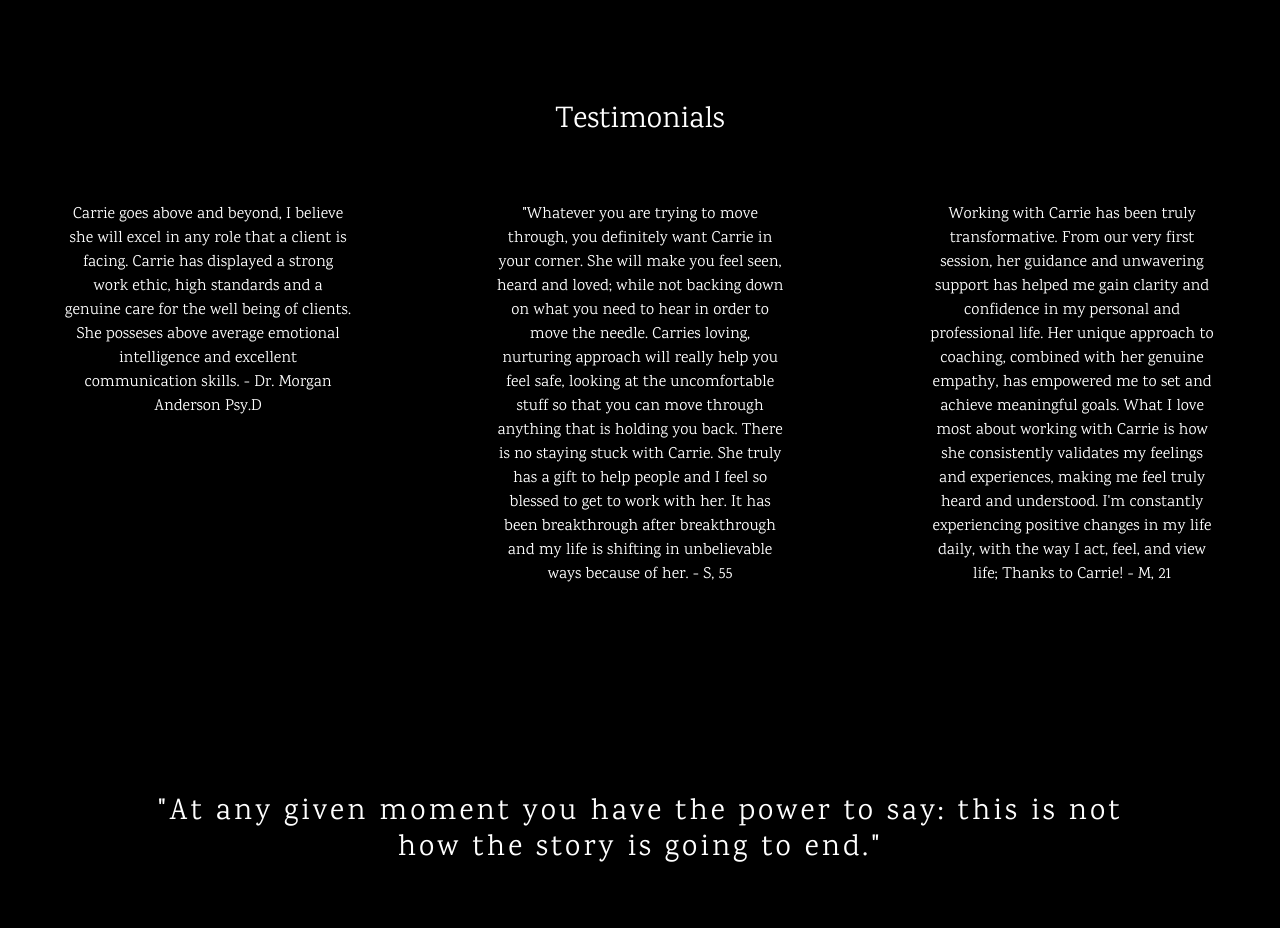
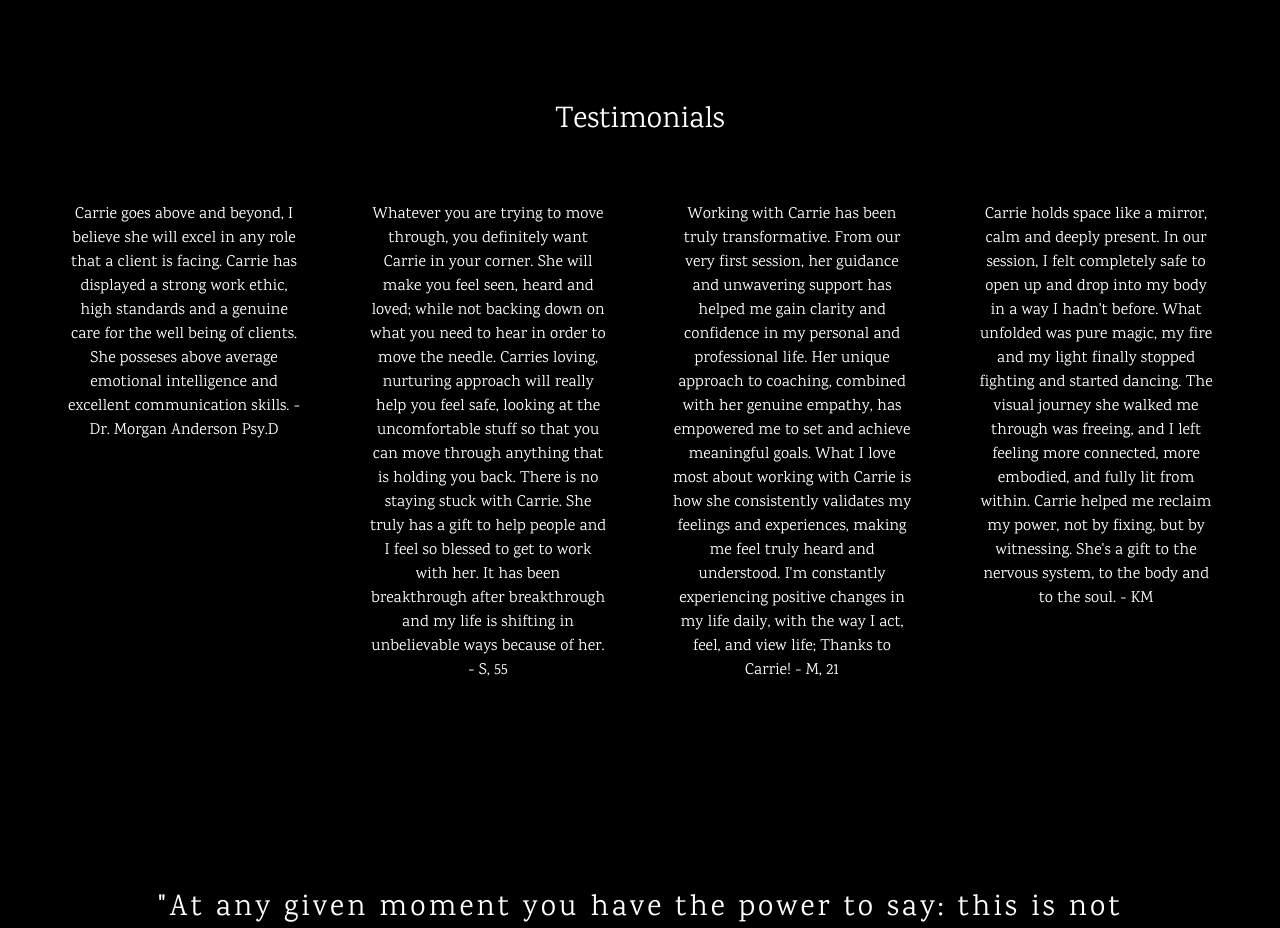
Before and after one commit to maximillianham/momsite, a Next.js app: page / in a window 1280 px wide. Shown: the part 5320-6248 px from the top of the page. Built offline with nearby package versions, Linux system fonts and the light colour scheme; a web font is replaced by a local one.

Commit message:
removed image and added a fourth testimonial

```diff
--- a/src/app/page.tsx
+++ b/src/app/page.tsx
@@ -6,7 +6,7 @@ import blossomBG from "./components/adobestock_90133252.jpeg";
 import mom from "./components/carrie_favorite_website.jpg";
 import petalsbg from "./components/adobestock_532705031.png";
 import petalsbg2 from "./components/adobestock_789829685.png";
-import Sunnyday from "./components/img_2884.jpg";
+import Sunnyday from "./components/IMG_5889.jpeg";
 import sfembodiment from "./components/sf_highres.png";
 import { karma, Rhd } from "@/app/fonts";
 import AutoPlayVideo from "./components/AutoPlayVideo";
@@ -175,26 +175,26 @@ export default function Home() {
 
       <p className="text-center pt-50 text-3xl">Testimonials</p>
 
-      <div className="flex flex-col lg:flex-row text-justify lg:text-center lg:gap-x-36 pt-16 pb-16 shadow-md px-12 lg:px-16 gap-y-8">
-        <p className=" lg:w-1/3">
+      <div className="flex flex-col lg:flex-row text-justify lg:text-center lg:gap-x-16 pt-16 pb-16 shadow-md px-12 lg:px-16 gap-y-8">
+        <p className=" lg:w-1/4">
           Carrie goes above and beyond, I believe she will excel in any role
           that a client is facing. Carrie has displayed a strong work ethic,
           high standards and a genuine care for the well being of clients. She
           posseses above average emotional intelligence and excellent
           communication skills. - Dr. Morgan Anderson Psy.D
         </p>
-        <p className=" lg:w-1/3">
-          &quot;Whatever you are trying to move through, you definitely want
-          Carrie in your corner. She will make you feel seen, heard and loved;
-          while not backing down on what you need to hear in order to move the
-          needle. Carries loving, nurturing approach will really help you feel
-          safe, looking at the uncomfortable stuff so that you can move through
+        <p className=" lg:w-1/4">
+          Whatever you are trying to move through, you definitely want Carrie in
+          your corner. She will make you feel seen, heard and loved; while not
+          backing down on what you need to hear in order to move the needle.
+          Carries loving, nurturing approach will really help you feel safe,
+          looking at the uncomfortable stuff so that you can move through
           anything that is holding you back. There is no staying stuck with
           Carrie. She truly has a gift to help people and I feel so blessed to
           get to work with her. It has been breakthrough after breakthrough and
           my life is shifting in unbelievable ways because of her. - S, 55
         </p>
-        <p className=" lg:w-1/3">
+        <p className=" lg:w-1/4">
           Working with Carrie has been truly transformative. From our very first
           session, her guidance and unwavering support has helped me gain
           clarity and confidence in my personal and professional life. Her
@@ -204,6 +204,16 @@ export default function Home() {
           feelings and experiences, making me feel truly heard and understood.
           I&apos;m constantly experiencing positive changes in my life daily,
           with the way I act, feel, and view life; Thanks to Carrie! - M, 21
+        </p>
+        <p className=" lg:w-1/4">
+          Carrie holds space like a mirror, calm and deeply present. In our
+          session, I felt completely safe to open up and drop into my body in a
+          way I hadn&apos;t before. What unfolded was pure magic, my fire and my
+          light finally stopped fighting and started dancing. The visual journey
+          she walked me through was freeing, and I left feeling more connected,
+          more embodied, and fully lit from within. Carrie helped me reclaim my
+          power, not by fixing, but by witnessing. She&apos;s a gift to the
+          nervous system, to the body and to the soul. - KM
         </p>
       </div>
       <p className="pt-36 pb-56 px-6 md:px-36 text-center tracking-widest text-3xl">
```
Also changed, not shown: src/app/components/IMG_5889.jpeg (added), src/app/components/img_2884.jpg (deleted).
